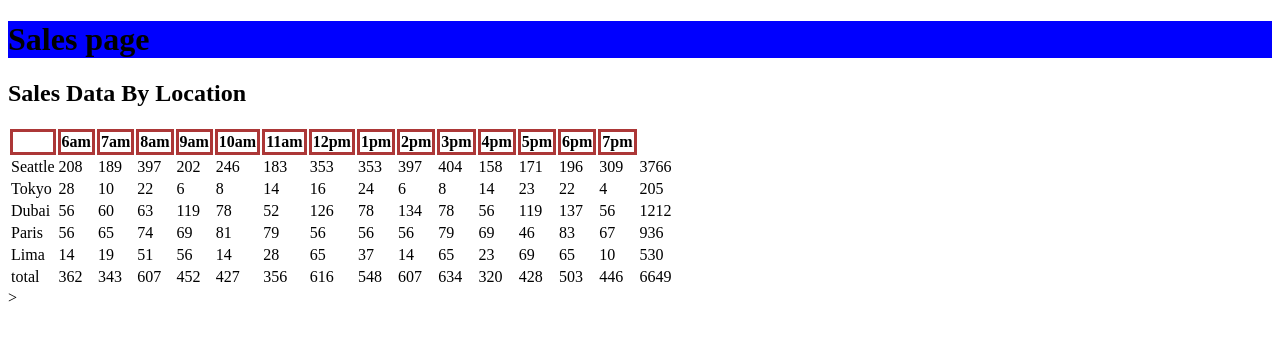
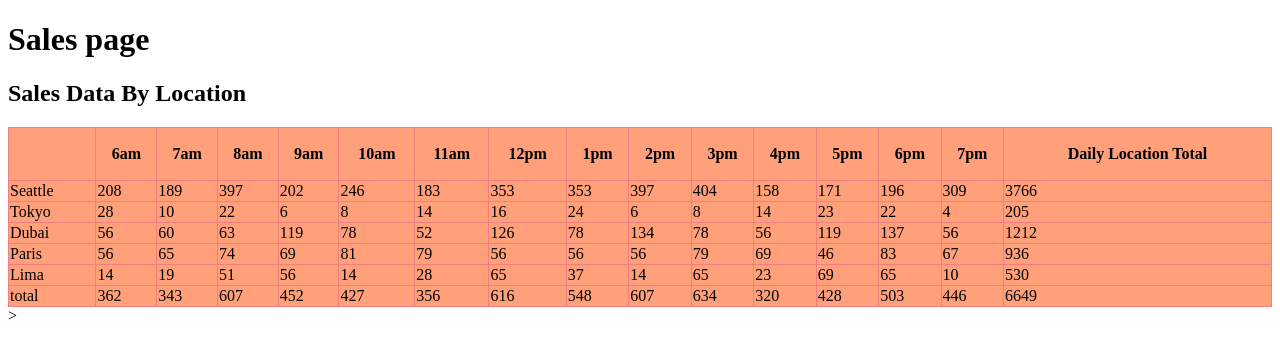
Before and after one commit to Blandine12/salmoncookieslab, a plain HTML site: page sales.html in a window 1280 px wide. Drawn offline with Linux system fonts and the light colour scheme.

Commit message:
finish grand total for cities

```diff
--- a/app.js
+++ b/app.js
@@ -289,13 +289,18 @@ function renderHours() {
     hoursTableData.textContent = hours[i];
     hoursTableRow.appendChild(hoursTableData);
   }
+
+
   salesTable.appendChild(hoursTableRow);
+
+  var hoursTableTotal = document.createElement('th');
+  hoursTableTotal.textContent = 'Daily Location Total';
+  hoursTableRow.appendChild(hoursTableTotal);
+
+
 }
 
-// var hoursTableTotal = document.createElement('th');
-// hoursTableTotal.textContent = 'Daily Location Total';
-// hoursTableRow.appendChild(hoursTableTotal);
-// hoursTableHead.appendChild(hoursTableRow);
+
 
 function renderFooter() {
   var footerRow = document.createElement('tr');
--- a/style.css
+++ b/style.css
@@ -1,7 +1,13 @@
+table, td, th {
+  border: 1px solid lightcoral;
+  background-color: lightsalmon;
+}
+
+table {
+  border-collapse: collapse;
+  width: 100%;
+}
+
 th {
-  border: 3px solid rgb(172, 55, 55);
-
+  height: 50px;
 }
-h1 {
-  background-color: blue ;
-}
```
